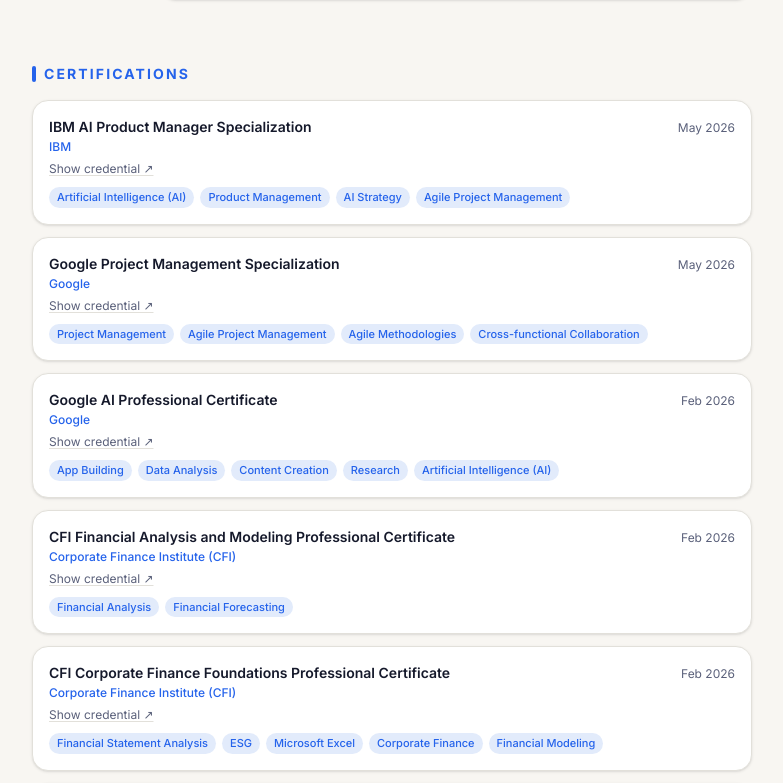
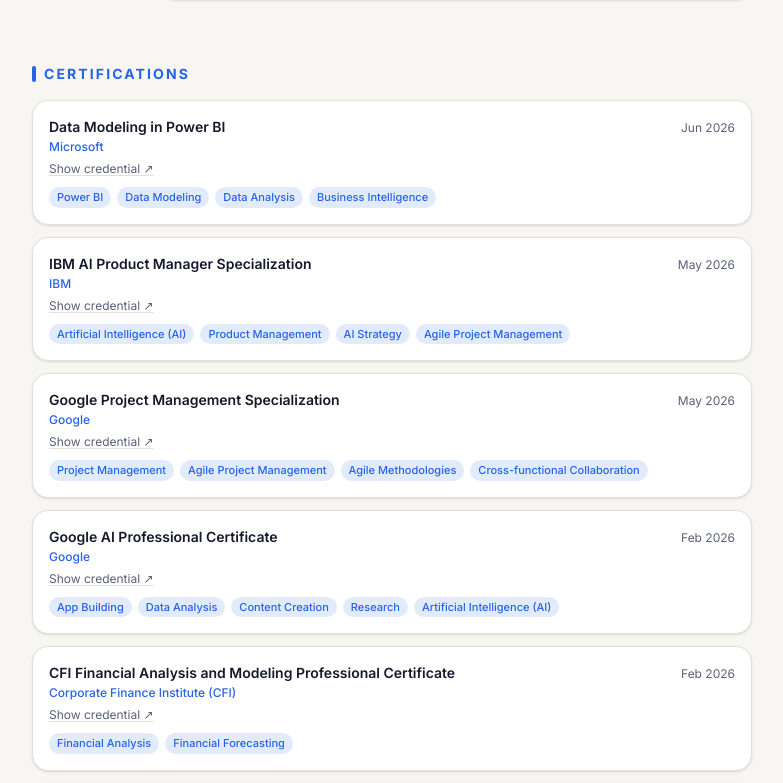
Before and after one commit to 21sean/Emi_site, a Next.js app: page /about in a window 1280 px wide. Shown: the part 1354-2137 px from the top of the page, without its empty margins (248-1031 px from the left). Built offline with nearby package versions, Linux system fonts and the light colour scheme.

Commit message:
Add Data Modeling in Power BI certification

```diff
--- a/src/data/profile.ts
+++ b/src/data/profile.ts
@@ -172,6 +172,14 @@ const profile: Profile = {
 
   // ── Certifications ─────────────────────────
   certifications: [
+    {
+      name: "Data Modeling in Power BI",
+      issuer: "Microsoft",
+      date: "Jun 2026",
+      credentialId: "I6MU2M7OTGCN",
+      credentialUrl: "https://www.coursera.org/account/accomplishments/records/I6MU2M7OTGCN",
+      skills: ["Power BI", "Data Modeling", "Data Analysis", "Business Intelligence"],
+    },
     {
       name: "IBM AI Product Manager Specialization",
       issuer: "IBM",
```
